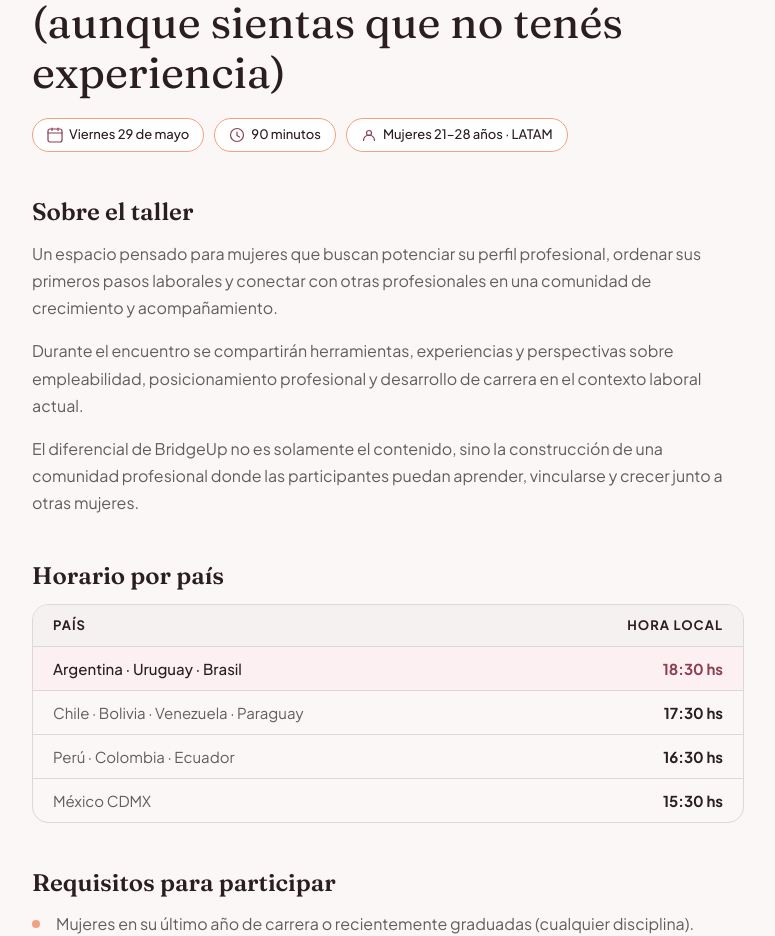
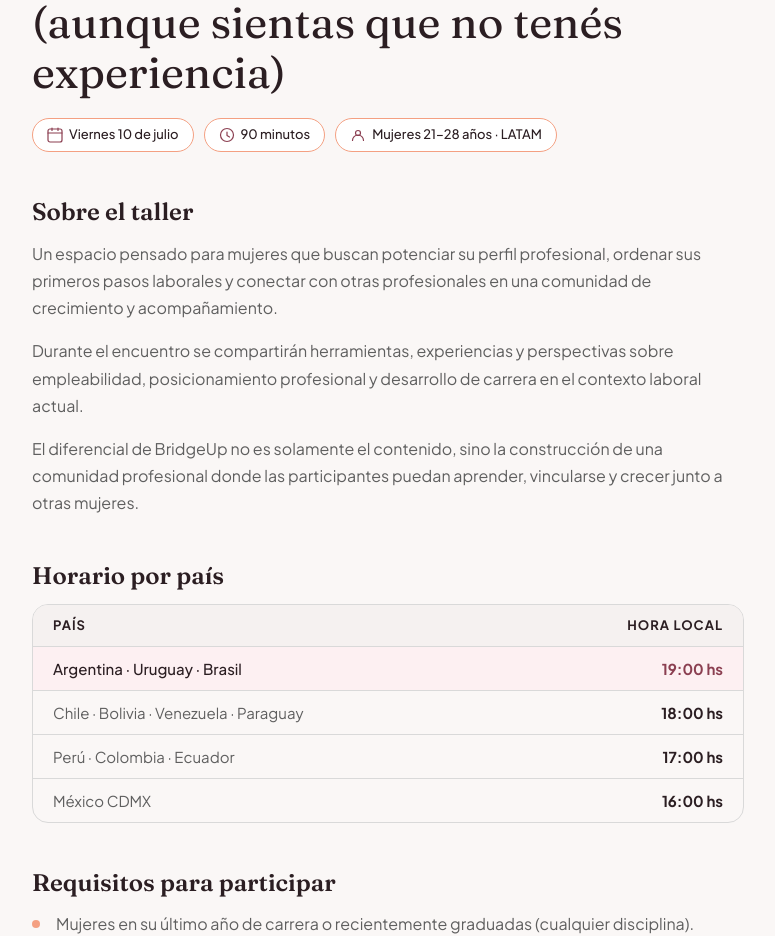
Before and after one commit to Sofii01/bridge-up-women, an Angular app: page /taller/1 in a window 1280 px wide. Shown: the part 216-1152 px from the top of the page, without its empty margins (252-1027 px from the left). Built offline with nearby package versions, Linux system fonts and the light colour scheme.

Commit message:
fix: actualizar fecha y horarios del taller 1

```diff
--- a/src/app/components/taller-detail/taller-detail.html
+++ b/src/app/components/taller-detail/taller-detail.html
@@ -13,7 +13,7 @@
         <div class="taller-detail__chips">
           <div class="chip">
             <svg width="16" height="16" viewBox="0 0 16 16" fill="none"><rect x="1" y="2" width="14" height="13" rx="2" stroke="#8B3F51" stroke-width="1.2"/><path d="M5 1v2.5M11 1v2.5M1 6h14" stroke="#8B3F51" stroke-width="1.2" stroke-linecap="round"/></svg>
-            Viernes 29 de mayo
+            Viernes 10 de julio
           </div>
           <div class="chip">
             <svg width="16" height="16" viewBox="0 0 16 16" fill="none"><circle cx="8" cy="8" r="6.5" stroke="#8B3F51" stroke-width="1.2"/><path d="M8 5v3.5l2.5 1.5" stroke="#8B3F51" stroke-width="1.2" stroke-linecap="round" stroke-linejoin="round"/></svg>
@@ -44,19 +44,19 @@
             </div>
             <div class="timezone-row timezone-row--highlight">
               <span>Argentina · Uruguay · Brasil</span>
-              <span>18:30 hs</span>
+              <span>19:00 hs</span>
             </div>
             <div class="timezone-row">
               <span>Chile · Bolivia · Venezuela · Paraguay</span>
-              <span>17:30 hs</span>
+              <span>18:00 hs</span>
             </div>
             <div class="timezone-row">
               <span>Perú · Colombia · Ecuador</span>
-              <span>16:30 hs</span>
+              <span>17:00 hs</span>
             </div>
             <div class="timezone-row">
               <span>México CDMX</span>
-              <span>15:30 hs</span>
+              <span>16:00 hs</span>
             </div>
           </div>
         </section>
--- a/src/app/components/talleres/talleres.html
+++ b/src/app/components/talleres/talleres.html
@@ -8,7 +8,7 @@
   <div class="talleres__grid">
     <div class="taller-card fade-in-up delay-1" (click)="openModal(1)">
       <div class="taller-card__info">
-        <span class="taller-card__num">TALLER 1 · 29 DE MAYO</span>
+        <span class="taller-card__num">TALLER 1 · 10 DE JULIO</span>
         <h3 class="taller-card__title">Cómo conseguir tu primer trabajo</h3>
         <p class="taller-card__desc">Se compartirán herramientas, experiencias, posicionamiento profesional y muchas más cosas.</p>
       </div>
@@ -72,7 +72,7 @@
         <div class="modal__meta">
           <div class="modal__meta-item">
             <svg width="16" height="16" viewBox="0 0 16 16" fill="none"><rect x="1" y="2" width="14" height="13" rx="2" stroke="#8B3F51" stroke-width="1.2"/><path d="M5 1v2.5M11 1v2.5M1 6h14" stroke="#8B3F51" stroke-width="1.2" stroke-linecap="round"/></svg>
-            Viernes 29 de mayo · 18:30 hs Argentina
+            Viernes 10 de Julio · 19:00 hs Argentina
           </div>
           <div class="modal__meta-item">
             <svg width="16" height="16" viewBox="0 0 16 16" fill="none"><circle cx="8" cy="8" r="6.5" stroke="#8B3F51" stroke-width="1.2"/><path d="M8 5v3.5l2.5 1.5" stroke="#8B3F51" stroke-width="1.2" stroke-linecap="round" stroke-linejoin="round"/></svg>
```
Also changed, not shown: 1 other file (tests, documents, lock files or other folders).
